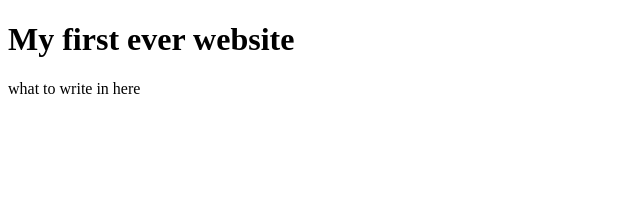
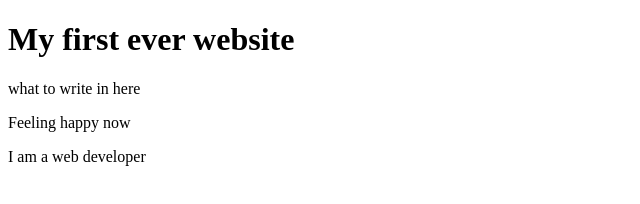
Before and after one commit to ninjasrj/my-first-website, a plain HTML site: page index.html in a window 1280 px wide. Shown: the whole page, without its empty margins (0-640 px from the left). Drawn offline with Linux system fonts and the light colour scheme.

Commit message:
who am i?

```diff
--- a/index.html
+++ b/index.html
@@ -9,5 +9,7 @@
 <body>
     <h1>My first ever website</h1>
     <p>what to write in here </p>
+    <p>Feeling happy now</p>
+    <p>I am a web developer</p>
 </body>
 </html>
```
